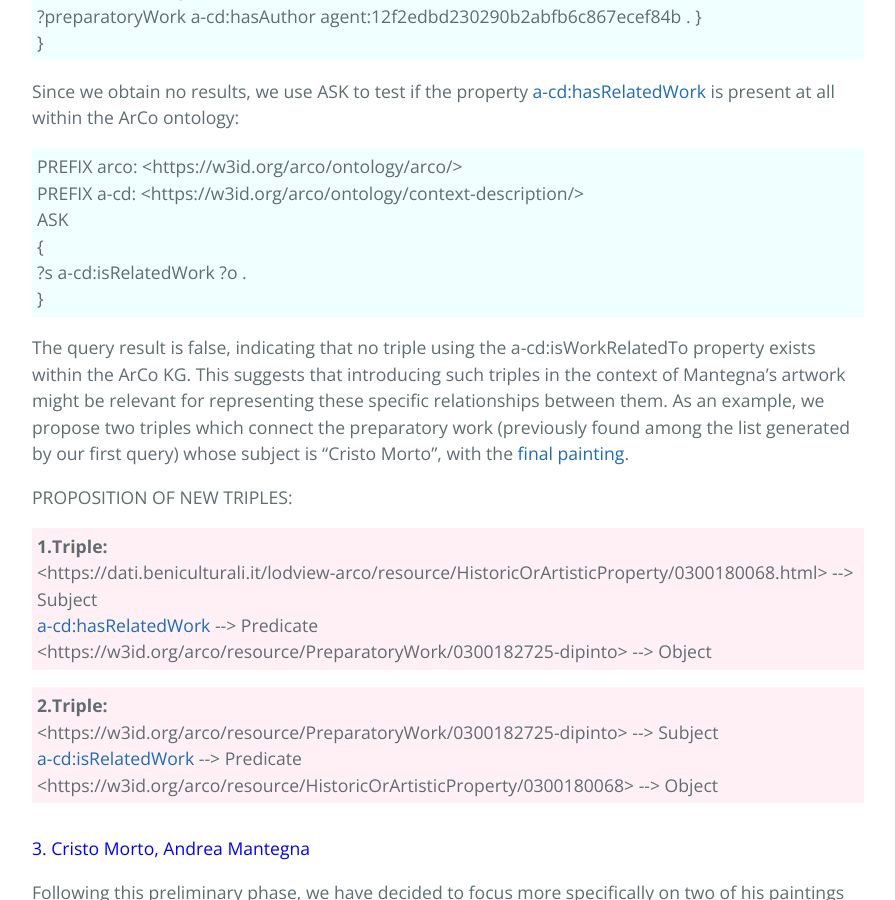
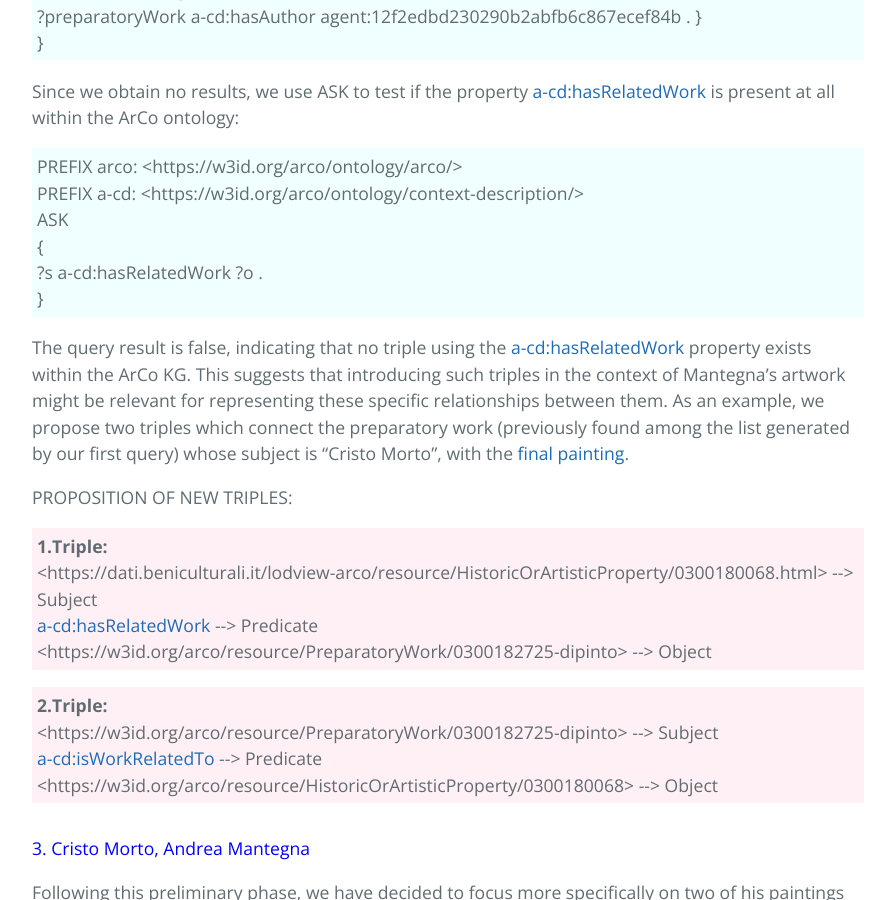
Before and after one commit to KevinITS-site/KevinITS-site.github.io, a Jekyll site: the page built from another-page.md, in a window 1280 px wide and 900 px high, scrolled down 5861 px. Shown: the whole window, without its empty margins (192-1087 px from the left). Built offline with Jekyll 4.4.1, drawn with Linux system fonts in a browser that asks for light colours; our own code applies the rules of GitHub Pages for plain Markdown files; some of the changed text lies outside the part shown.

Commit message:
Update another-page.md

```diff
--- a/another-page.md
+++ b/another-page.md
@@ -48,7 +48,7 @@ The first thing we notice from the results of our query is that most of the enti
 
 Although we are not satisfied with the result, we are keeping this first, preliminary IRI retrieved for the painter: <br>
 <https://w3id.org/arco/resource/Agent/12f2edbd230290b2abfb6c867ecef84b> (prel) <br>
-At this point, we try to modify the target of our query by making it more specific. This is why we decide to build a query in order to search for one specific famous painting by Mantegna, the "Cristo Morto". We include the full title of the painting in our query , knowing that, since this subject is very popular in the history of art, it could give us too many results.
+At this point, we try to modify the target of our query by making it more specific. This is why we decide to build a query in order to search for one specific famous painting by Mantegna, the "Cristo Morto". We include the full title of the painting in our query, knowing that, since this subject is very popular in the history of art, it could give us too many results.
 
 <p style="background-color: Azure; padding: 5px;">
 PREFIX arco: <https://w3id.org/arco/ontology/arco/> <br>
@@ -167,11 +167,11 @@ PREFIX arco: <https://w3id.org/arco/ontology/arco/> <br>
 PREFIX a-cd: <https://w3id.org/arco/ontology/context-description/> <br>
 ASK <br>
 { <br>
-  ?s a-cd:isRelatedWork ?o . <br>
+  ?s a-cd:hasRelatedWork ?o . <br>
 } <br>
 </p>
 
-The query result is false, indicating that no triple using the a-cd:isWorkRelatedTo property exists within the ArCo KG. This suggests that introducing such triples in the context of Mantegna’s artwork might be relevant for representing these specific relationships between them. As an example, we propose two triples which connect the preparatory work (previously found among the list generated by our first query) whose subject is “Cristo Morto”, with the <a href= "https://w3id.org/arco/resource/HistoricOrArtisticProperty/0300180068">final painting</a>.
+The query result is false, indicating that no triple using the <a href= "https://w3id.org/arco/ontology/context-description/hasRelatedWork">a-cd:hasRelatedWork</a> property exists within the ArCo KG. This suggests that introducing such triples in the context of Mantegna’s artwork might be relevant for representing these specific relationships between them. As an example, we propose two triples which connect the preparatory work (previously found among the list generated by our first query) whose subject is “Cristo Morto”, with the <a href= "https://w3id.org/arco/resource/HistoricOrArtisticProperty/0300180068">final painting</a>.
 
 PROPOSITION OF NEW TRIPLES:
 
@@ -185,7 +185,7 @@ PROPOSITION OF NEW TRIPLES:
 <p style="background-color: LavenderBlush; padding: 5px;">
 <b>2.Triple:</b> <br>
 <https://w3id.org/arco/resource/PreparatoryWork/0300182725-dipinto> --> Subject <br>
-<a href= "https://w3id.org/arco/ontology/context-description/isRelatedWork">a-cd:isRelatedWork</a> --> Predicate <br>
+<a href= "https://w3id.org/arco/ontology/context-description/isWorkRelatedTo">a-cd:isWorkRelatedTo</a> --> Predicate <br>
 <https://w3id.org/arco/resource/HistoricOrArtisticProperty/0300180068> --> Object <br>
 </p>
 
```
